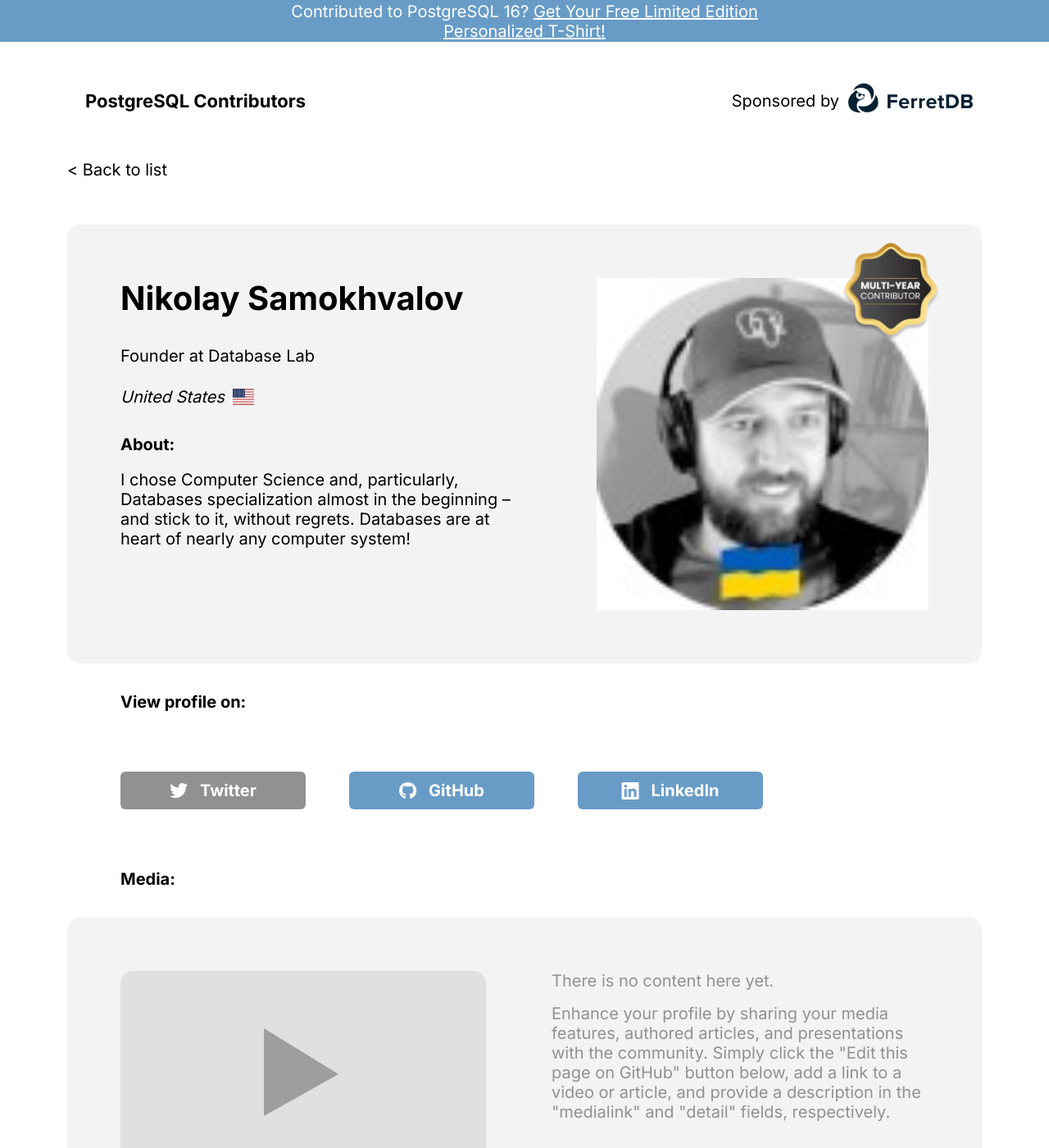
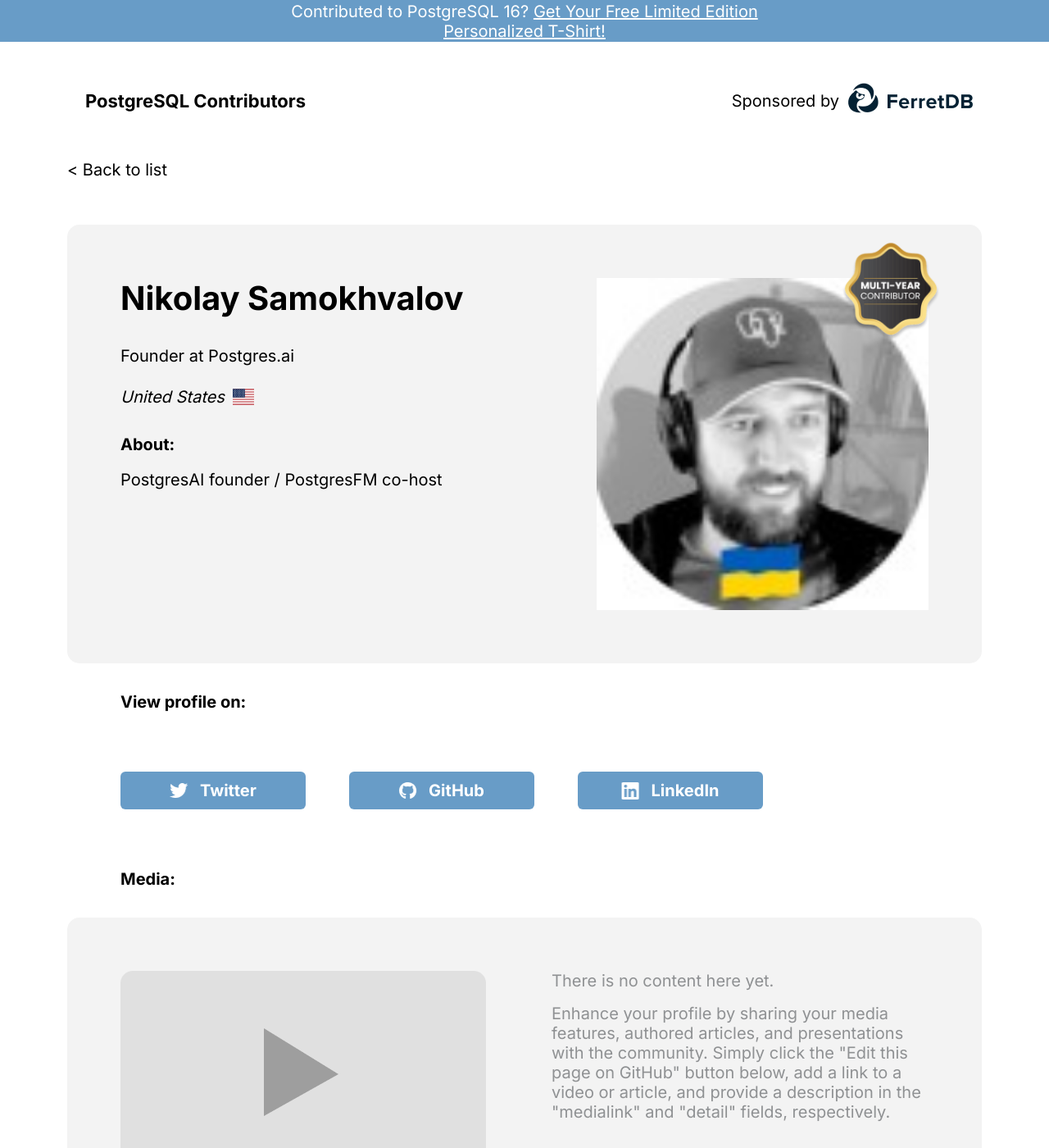
Before and after one commit to Mazizova/postgrescontributors, a Jekyll site: the page built from postgresql16/Nikolay Samokhvalov.md, in a window 1280 px wide and 1400 px high. Shown: the whole window at 82% size. Built offline with Jekyll 4.4.1, drawn with Linux system fonts in a browser that asks for light colours; some of the changed text lies outside the part shown.

Commit message:
Update Nikolay Samokhvalov.md

```diff
--- a/postgresql16/Nikolay Samokhvalov.md
+++ b/postgresql16/Nikolay Samokhvalov.md
@@ -5,15 +5,15 @@
 country: United States
 address: United States
 image: /assets/img/nikolay-samokhvalov.png
-about: "I chose Computer Science and, particularly, Databases specialization almost in the beginning – and stick to it, without regrets. Databases are at heart of nearly any computer system!"
+about: "PostgresAI founder / PostgresFM co-host"
 github: "https://github.com/NikolayS"
-twitter:
+twitter: "https://x.com/samokhvalov"
 linkedin: "https://www.linkedin.com/in/samokhvalov/"
-company: Database Lab
+company: Postgres.ai
 mediaLink:
 detail:
 thumbnailImage:
-lastUpdate: Nov 21, 2023
+lastUpdate: Dec 14, 2023
 multiYear: true
 ---
 
```
